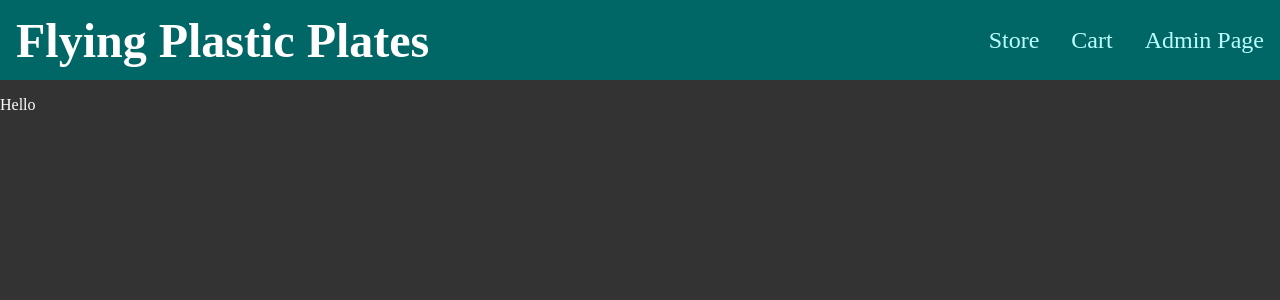
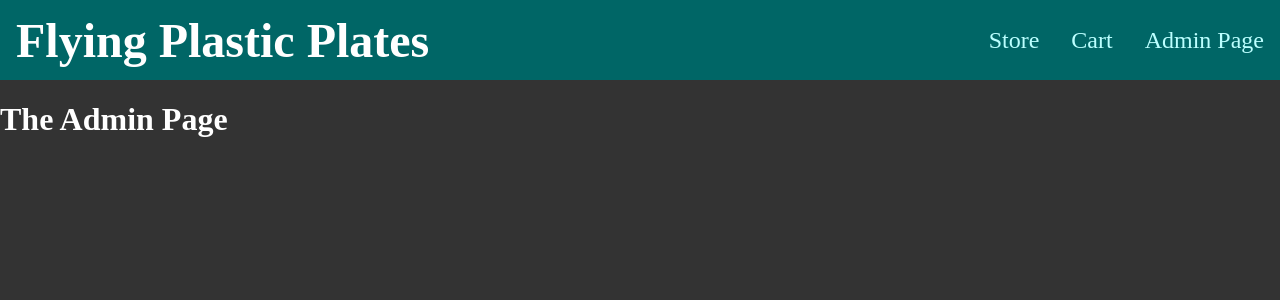
Before and after one commit to Sami-Saastamoinen/Advanced-Web-Programming-Project, a React (Create React App) app in the folder final-project/: page /admin in a window 1280 px wide. Shown: the top 300 px of the page. Built offline with nearby package versions, Linux system fonts and the light colour scheme.

Commit message:
added pages

```diff
--- a/final-project/public/index.html
+++ b/final-project/public/index.html
@@ -24,7 +24,7 @@
       work correctly both with client-side routing and a non-root public URL.
       Learn how to configure a non-root public URL by running `npm run build`.
     -->
-    <title>React App</title>
+    <title>Final Project</title>
   </head>
   <body>
     <noscript>You need to enable JavaScript to run this app.</noscript>
--- a/final-project/src/App.js
+++ b/final-project/src/App.js
@@ -1,10 +1,20 @@
+import HomePage from "./pages/Home";
+import StorePage from "./pages/Store";
+import CartPage from "./pages/Cart";
+import AdminPage from "./pages/Admin";
+import { Route, Routes } from "react-router-dom";
 import MainNavigation from "./components/MainNavigation";
 
 const App = () => {
 	return (
 		<div>
 			<MainNavigation />
-			<p>Hello</p>
+			<Routes>
+				<Route path="/" element={<HomePage />} />
+				<Route path="/store" element={<StorePage />} />
+				<Route path="/cart" element={<CartPage />} />
+				<Route path="/admin" element={<AdminPage />} />
+			</Routes>
 		</div>
 	);
 };
--- /dev/null
+++ b/final-project/src/pages/Admin.js
@@ -0,0 +1,9 @@
+const AdminPage = () => {
+	return (
+		<div>
+			<h1>The Admin Page</h1>
+		</div>
+	);
+};
+
+export default AdminPage;
--- /dev/null
+++ b/final-project/src/pages/Cart.js
@@ -0,0 +1,9 @@
+const CartPage = () => {
+	return (
+		<div>
+			<h1>The Cart Page</h1>
+		</div>
+	);
+};
+
+export default CartPage;
--- /dev/null
+++ b/final-project/src/pages/Home.js
@@ -0,0 +1,9 @@
+const HomePage = () => {
+	return (
+		<div>
+			<h1>Home Page</h1>
+		</div>
+	);
+};
+
+export default HomePage;
--- /dev/null
+++ b/final-project/src/pages/Store.js
@@ -0,0 +1,9 @@
+const StorePage = () => {
+	return (
+		<div>
+			<h1>The Store Page</h1>
+		</div>
+	);
+};
+
+export default StorePage;
```
Also changed, not shown: final-project/src/components/MainNavigation.css (line endings or trailing spaces).
